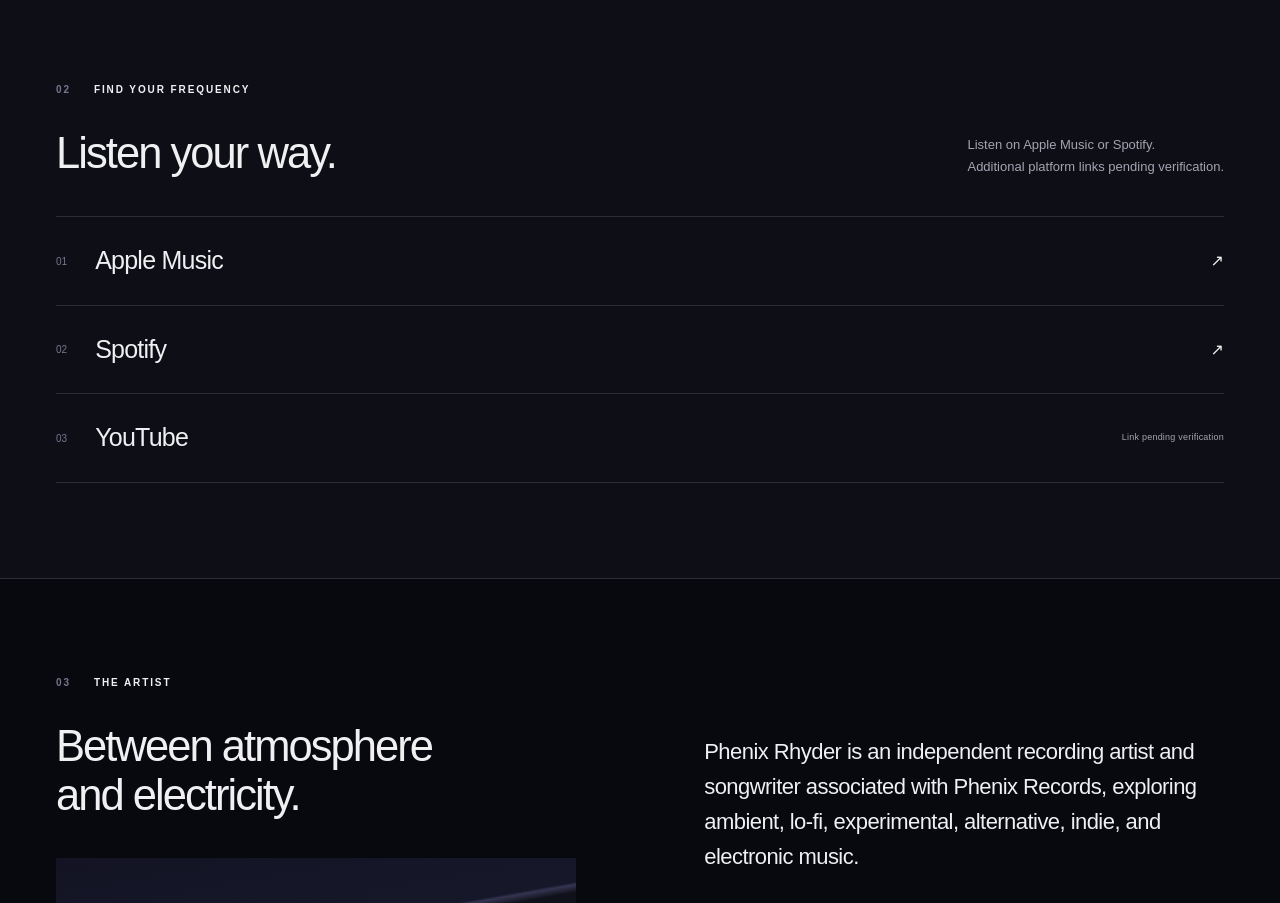
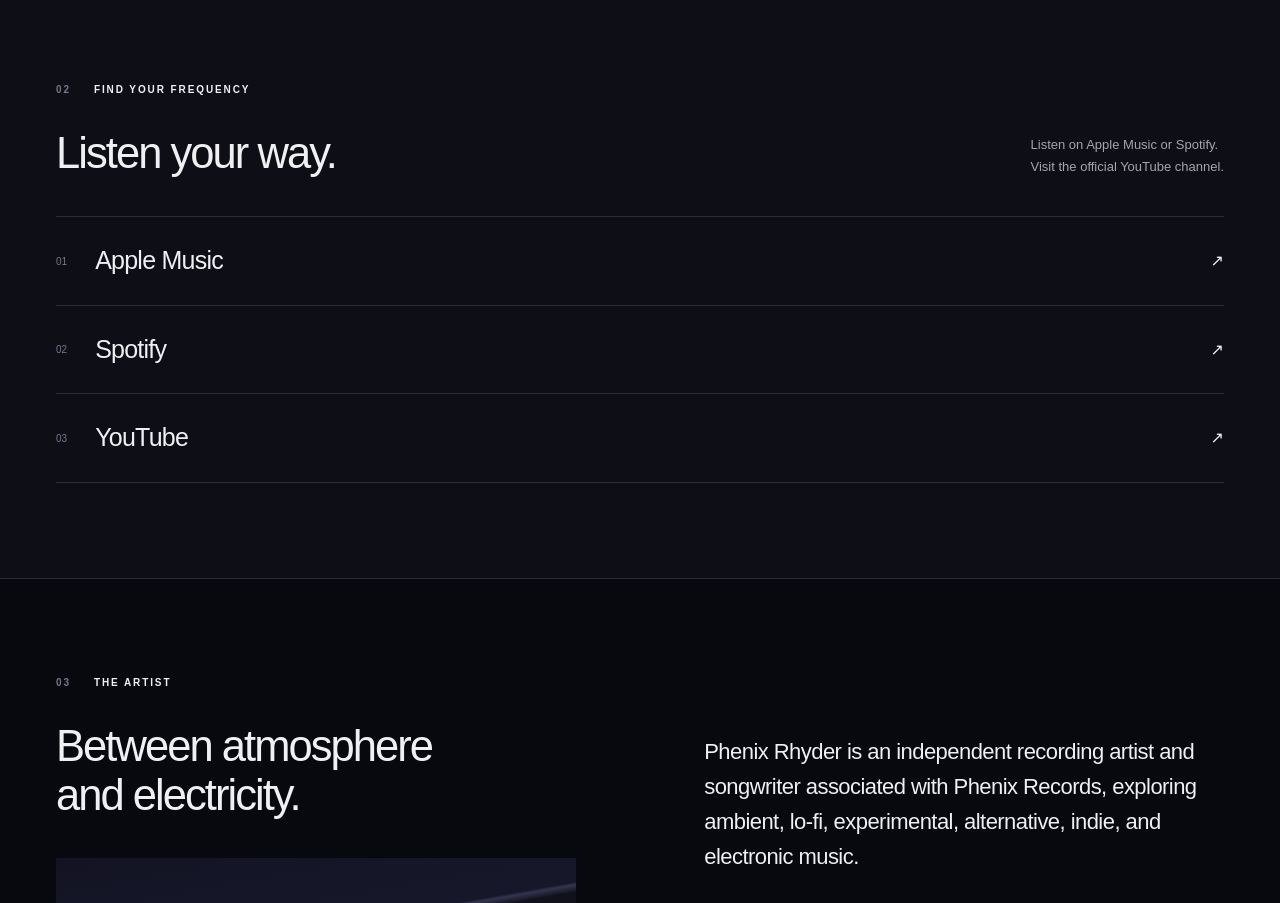
Before and after one commit to phenixrhyder/phenix-rhyder-music, a Next.js app: page / in a window 1280 px wide. Shown: the part 1600-2503 px from the top of the page. Built offline with nearby package versions, Linux system fonts and the light colour scheme.

Commit message:
Add official YouTube channel to platforms and artist metadata

```diff
--- a/app/page.tsx
+++ b/app/page.tsx
@@ -14,7 +14,7 @@ export default function Home() {
         <div className="hero-foot shell"><span>AN INDEPENDENT EXPLORATION OF SOUND</span><a href="#music">EXPLORE <span aria-hidden="true">↓</span></a></div>
       </section>
       <section id="music" className="shell section" aria-labelledby="music-title"><SectionLabel number="01">THE MUSIC</SectionLabel><div className="section-heading"><h2 id="music-title">A world in every sound.</h2><p className="muted">Featured music<br /><span className="small">{site.releases.map(release => `${release.title} — ${release.type}`).join(' · ')}</span></p></div><ReleaseGrid releases={site.releases} /></section>
-      <section id="platforms" className="platform-section" aria-labelledby="platforms-title"><div className="shell section"><SectionLabel number="02">FIND YOUR FREQUENCY</SectionLabel><div className="section-heading"><h2 id="platforms-title">Listen your way.</h2><p className="muted small">Listen on Apple Music or Spotify.<br />Additional platform links pending verification.</p></div><div className="platform-list">{site.platforms.map(platform => <VerifiedLink className="platform" key={platform.name} url={platform.url}><span className="platform-number">{platform.mark}</span><span className="platform-name">{platform.name}</span></VerifiedLink>)}</div></div></section>
+      <section id="platforms" className="platform-section" aria-labelledby="platforms-title"><div className="shell section"><SectionLabel number="02">FIND YOUR FREQUENCY</SectionLabel><div className="section-heading"><h2 id="platforms-title">Listen your way.</h2><p className="muted small">Listen on Apple Music or Spotify.<br />Visit the official YouTube channel.</p></div><div className="platform-list">{site.platforms.map(platform => <VerifiedLink className="platform" key={platform.name} url={platform.url}><span className="platform-number">{platform.mark}</span><span className="platform-name">{platform.name}</span></VerifiedLink>)}</div></div></section>
       <section id="about" className="shell section about-grid" aria-labelledby="about-title"><div><SectionLabel number="03">THE ARTIST</SectionLabel><h2 id="about-title">Between atmosphere<br />and electricity.</h2><div className="about-art" aria-hidden="true"><span>PHENIX / RHYDER</span></div></div><div className="about-copy"><p className="intro">Phenix Rhyder is an independent recording artist and songwriter associated with Phenix Records, exploring ambient, lo-fi, experimental, alternative, indie, and electronic music.</p>{site.biography ? <p className="muted bio">{site.biography}</p> : <div className="placeholder-copy"><p className="eyebrow">ARTIST BIOGRAPHY — PLACEHOLDER</p><p className="muted">The official Phenix Rhyder biography will be added here.</p></div>}<div className="genre-tags">{['Ambient', 'Lo-fi', 'Experimental', 'Alternative', 'Indie', 'Electronic'].map(genre => <span key={genre}>{genre}</span>)}</div></div></section>
       <section id="label" className="label-section shell"><p className="eyebrow">THE LABEL</p><div className="label-wordmark">PHENIX<span>RECORDS</span><span className="label-symbol" aria-hidden="true">◎</span></div><p className="muted">Independent artist. Independent label.</p></section>
       <section id="contact" className="shell section contact-grid" aria-labelledby="contact-title"><div><SectionLabel number="04">GET IN TOUCH</SectionLabel><h2 id="contact-title">Let’s make<br /><span className="serif">something resonate.</span></h2></div><div className="contact-copy"><p className="eyebrow">PROFESSIONAL INQUIRIES</p>{site.email ? <a className="contact-email" href={`mailto:${site.email}`}>{site.email} <Arrow /></a> : <p className="muted">Contact email placeholder<br /><span className="small">A verified inquiries address will be added here.</span></p>}<div className="socials"><p className="eyebrow">FOLLOW PHENIX RHYDER</p>{site.socials.length ? site.socials.map(social => <VerifiedLink key={social.name} url={social.url}>{social.name}</VerifiedLink>) : <p className="muted small">Social links pending verification.</p>}</div></div></section>
--- a/content/site.ts
+++ b/content/site.ts
@@ -12,7 +12,7 @@ export const site = {
   platforms: [
     { name: 'Apple Music', url: appleMusicArtistUrl as string | null, mark: '01' },
     { name: 'Spotify', url: spotifyArtistUrl as string | null, mark: '02' },
-    { name: 'YouTube', url: null as string | null, mark: '03' },
+    { name: 'YouTube', url: 'https://www.youtube.com/channel/UCBnLNK0lWirXcviF3whqUbg' as string | null, mark: '03' },
   ],
   releases: [
     { title: 'October', type: 'Album', artwork: '/artwork/october.jpg', width: 1179, height: 1175, url: 'https://music.apple.com/us/album/october/1844034019' as string | null, slug: 'october', spotifyUrl: 'https://open.spotify.com/album/6aYkN40S5iNvoYolMlYO3e', spotifyEmbedUrl: 'https://open.spotify.com/embed/album/6aYkN40S5iNvoYolMlYO3e?utm_source=oembed', appleEmbedUrl: 'https://embed.music.apple.com/us/album/october/1844034019' },
```
Also changed, not shown: 1 other file (tests, documents, lock files or other folders).
